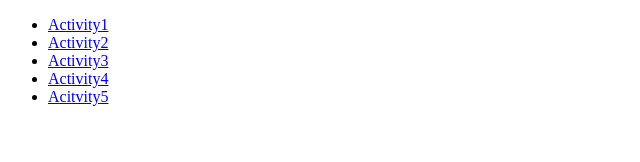
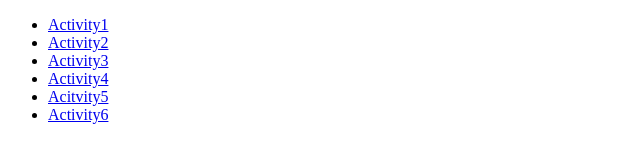
Before and after one commit to nguyenj00/John-Nguyen-Test, a plain HTML site: page index.html in a window 1280 px wide. Shown: the full height of the page, 0-640 px from the left. Drawn offline with Linux system fonts and the light colour scheme.

Commit message:
Update index.html

```diff
--- a/index.html
+++ b/index.html
@@ -12,6 +12,7 @@
         <li><a href="Activity3/index.html">Activity3</a></li>
         <li><a href="Activity4/index.html">Activity4</a></li>
         <li><a href="Activity5/index.html">Acitvity5</a></li>
+        <li><a href="Activity6/index.html">Activity6</a></li>
     </ul>
 </Body>
 </html>
```
